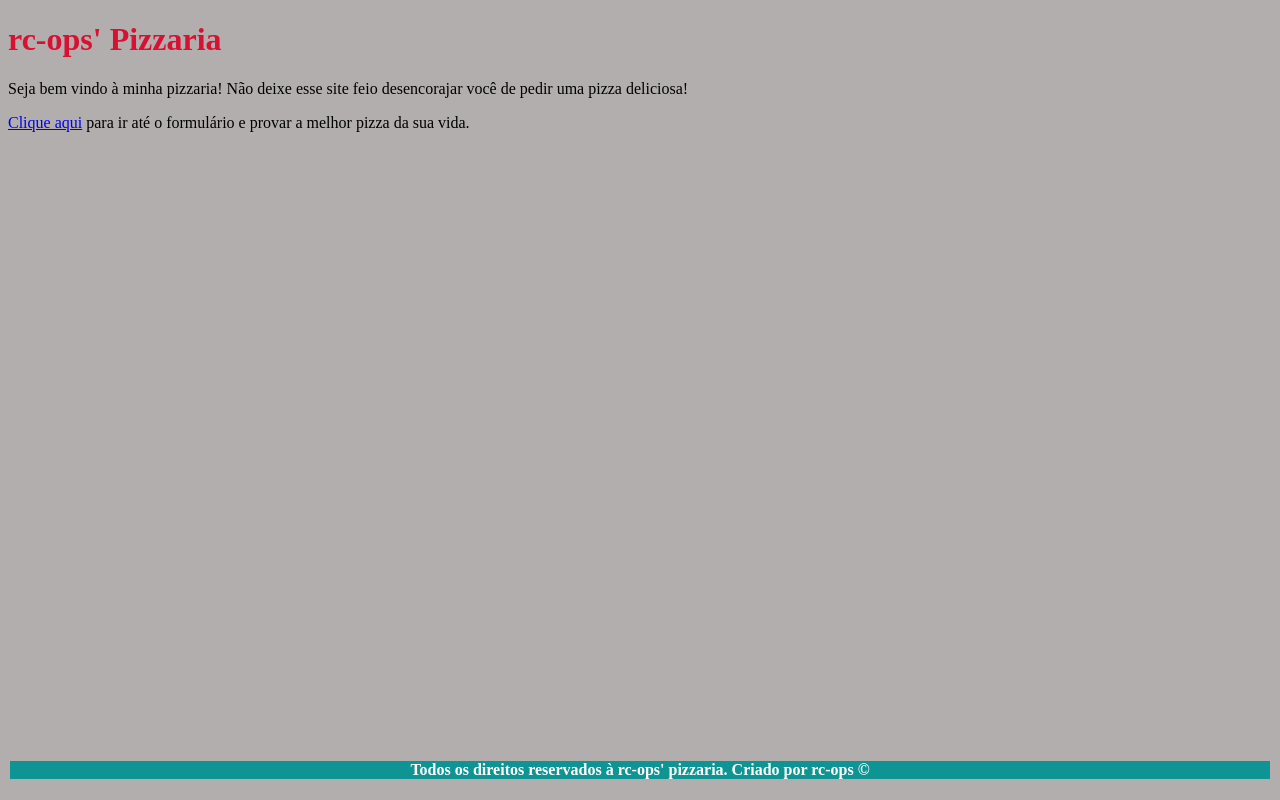
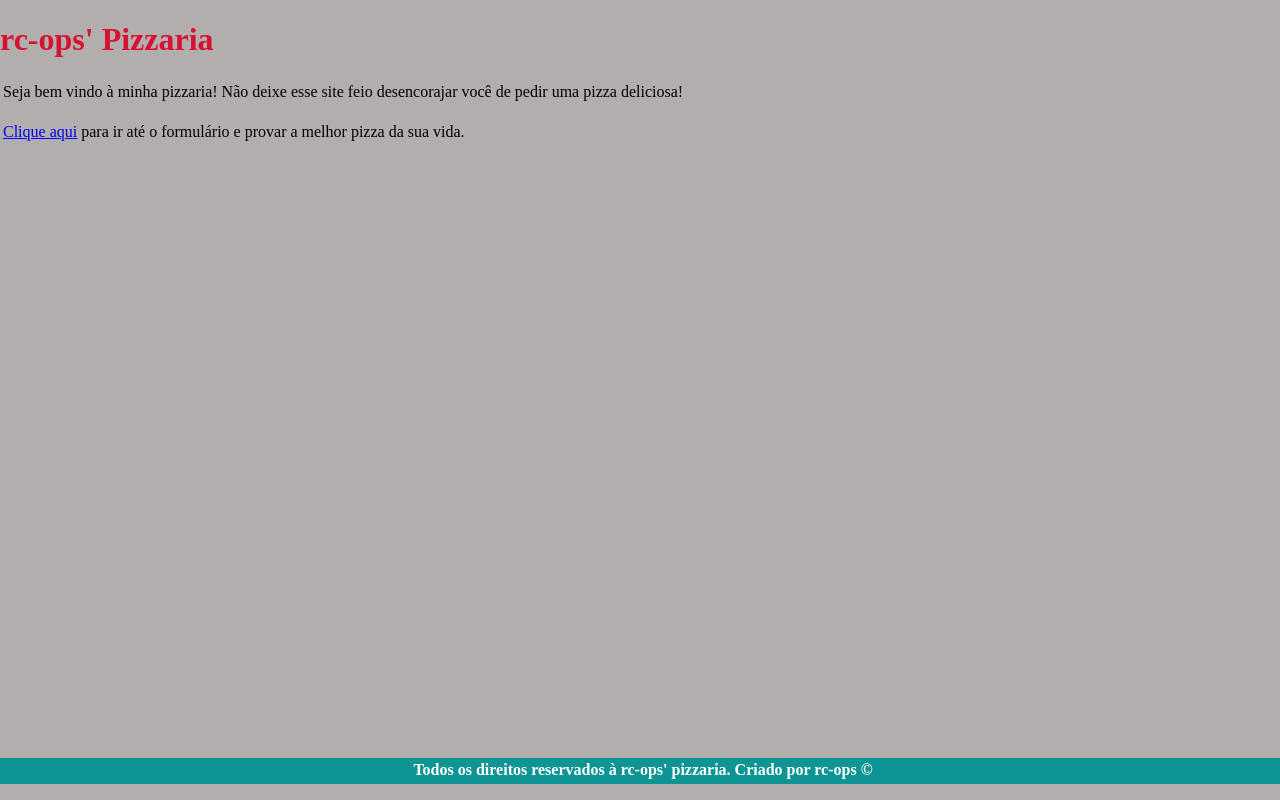
Before and after one commit to rc-ops/desafio-php, a PHP site: page / in a window 1280 px wide. Run offline with PHP 8.4, Linux system fonts and the light colour scheme; data that the repository does not hold is empty.

Commit message:
Adiciona mais css. Agora o site está ainda mais feio

```diff
--- a/css/style.css
+++ b/css/style.css
@@ -1,18 +1,33 @@
-.rodape{
-    position:fixed;
-    left:10px;
-    bottom:5px;
-    right:10px;
+.rodape {
+    position: absolute;
+    bottom: 0;
+    width: 100%;
     background-color: rgb(15, 148, 148);
     color: white;
     text-align: center;
-    border-width: 10px;
+    left: 0;
+    height: 20px
 }
 
-h1, h3{
-    color:rgb(216, 17, 50);
+h1, h3 {
+    color: rgb(216, 17, 50);
 }
 
-body{
+body {
     background-color: rgba(85, 76, 76, 0.452);
+    margin: 0 0 100px;
 }
+
+html{
+    position: relative;
+    min-height: 100%;
+}
+
+label, p{
+    padding: 3px;
+}
+
+form{
+    padding-left: 30%;
+
+}
```
